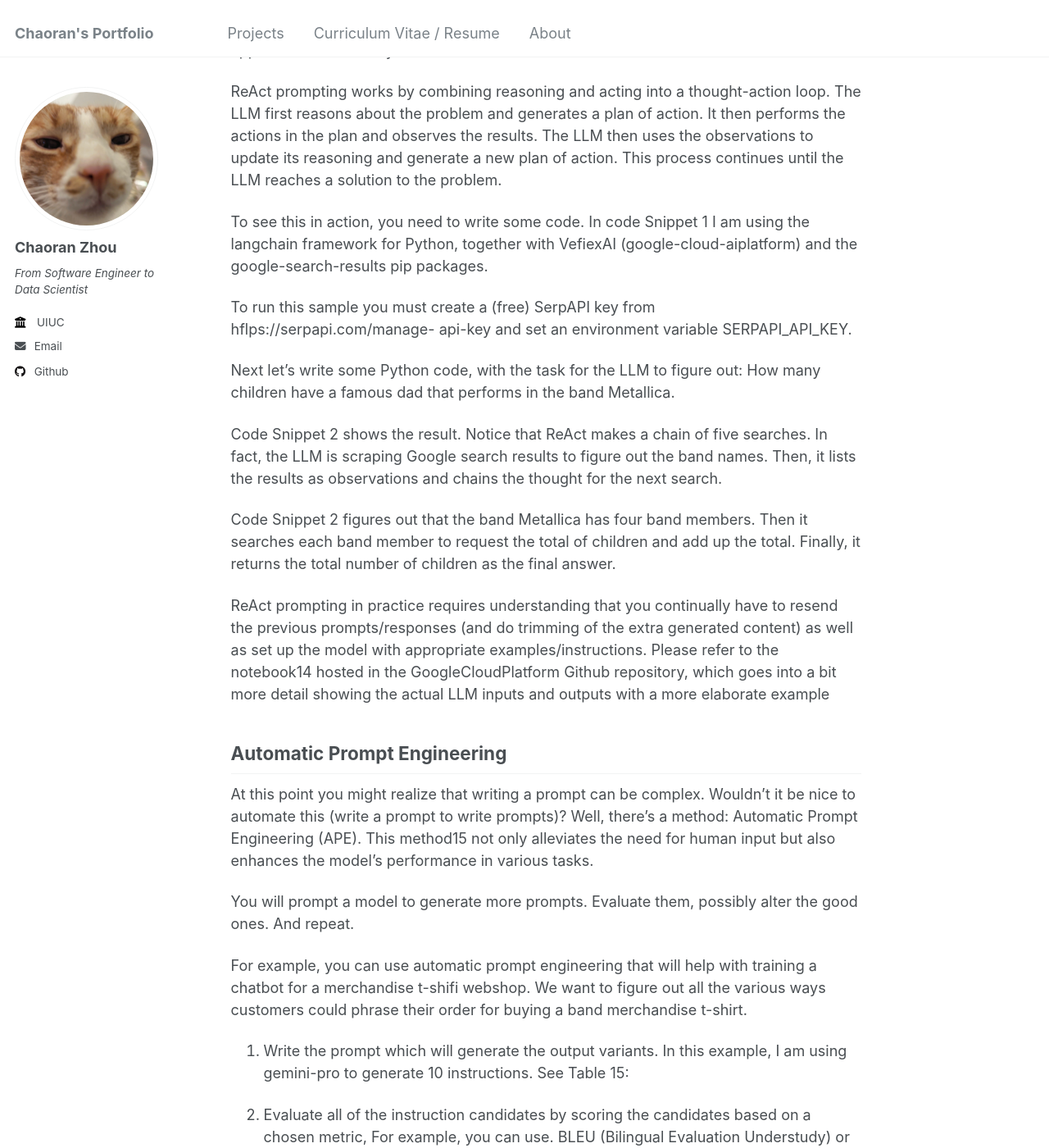
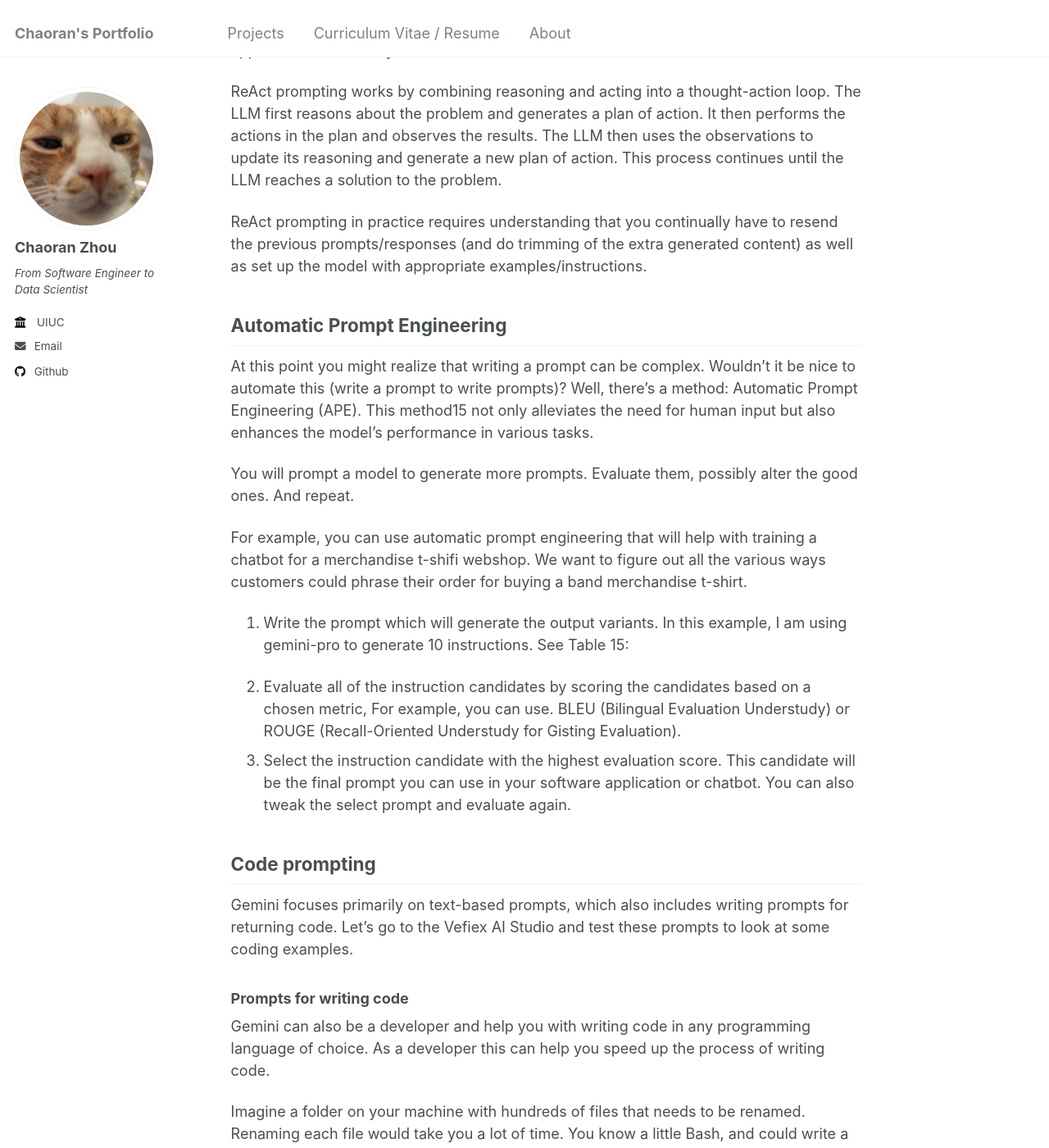
Before and after one commit to ranranrunforit/ranranrunforit.github.io, a Jekyll site: the page built from _projects/project-16.md, in a window 1280 px wide and 1400 px high, scrolled down 11117 px. Shown: the whole window at 82% size. Built offline with Jekyll 4.4.1, drawn with Linux system fonts in a browser that asks for light colours; some of the changed text lies outside the part shown.

Commit message:
Update project-16.md

```diff
--- a/_projects/project-16.md
+++ b/_projects/project-16.md
@@ -307,17 +307,7 @@ ReAct mimics how humans operate in the real world, as we reason verbally and can
 
 ReAct prompting works by combining reasoning and acting into a thought-action loop. The LLM first reasons about the problem and generates a plan of action. It then performs the actions in the plan and observes the results. The LLM then uses the observations to update its reasoning and generate a new plan of action. This process continues until the LLM reaches a solution to the problem.
 
-To see this in action, you need to write some code. In code Snippet 1 I am using the langchain framework for Python, together with VefiexAI (google-cloud-aiplatform) and the google-search-results pip packages.
-
-To run this sample you must create a (free) SerpAPI key from hflps://serpapi.com/manage- api-key and set an environment variable SERPAPI_API_KEY.
-
-Next let’s write some Python code, with the task for the LLM to figure out: How many children have a famous dad that performs in the band Metallica.
-
-Code Snippet 2 shows the result. Notice that ReAct makes a chain of five searches. In fact, the LLM is scraping Google search results to figure out the band names. Then, it lists the results as observations and chains the thought for the next search.
-
-Code Snippet 2 figures out that the band Metallica has four band members. Then it searches each band member to request the total of children and add up the total. Finally, it returns the total number of children as the final answer.
-
-ReAct prompting in practice requires understanding that you continually have to resend the previous prompts/responses (and do trimming of the extra generated content) as well as set up the model with appropriate examples/instructions. Please refer to the notebook14 hosted in the GoogleCloudPlatform Github repository, which goes into a bit more detail showing the actual LLM inputs and outputs with a more elaborate example
+ReAct prompting in practice requires understanding that you continually have to resend the previous prompts/responses (and do trimming of the extra generated content) as well as set up the model with appropriate examples/instructions.
 
 ## Automatic Prompt Engineering
 
```
